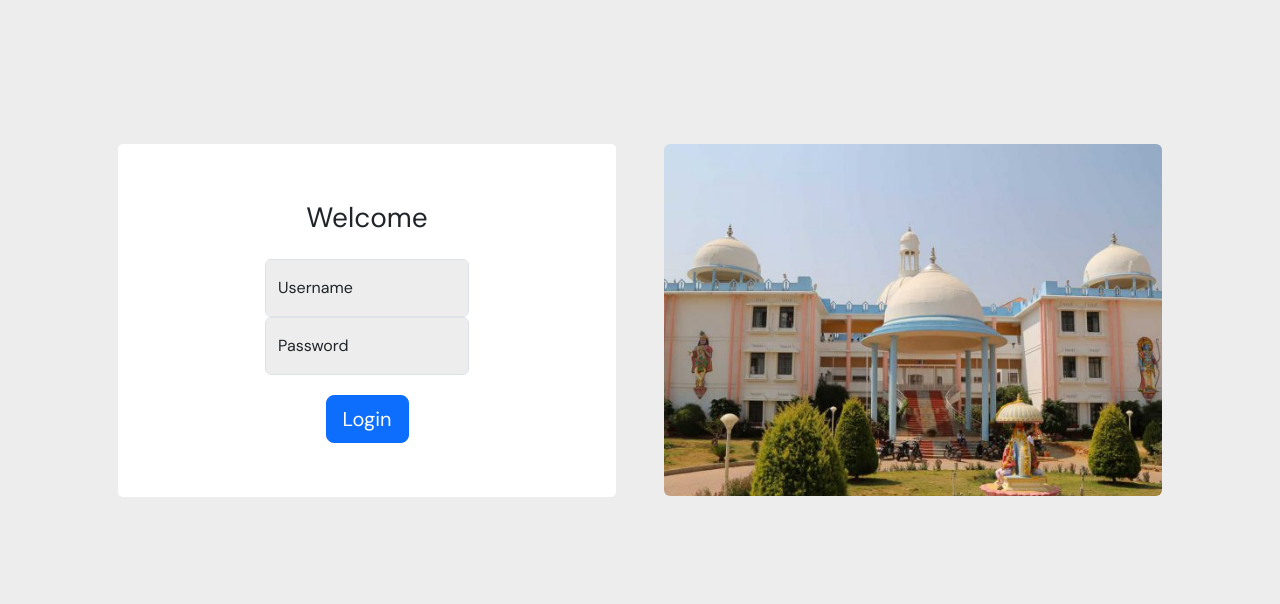
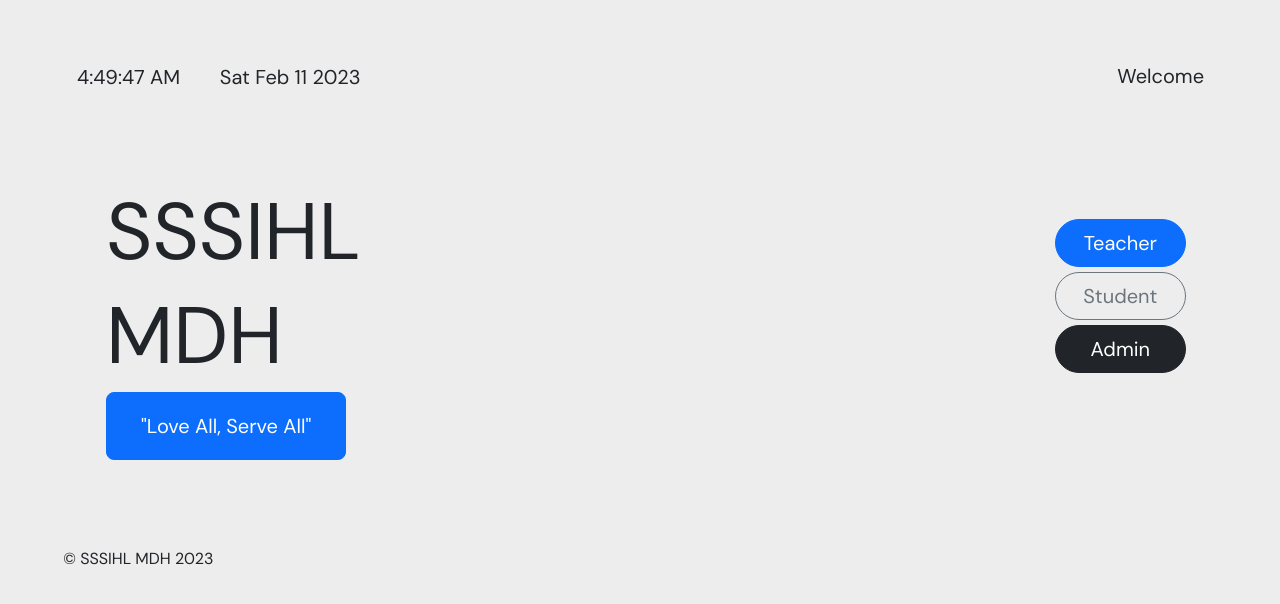
Before and after one commit to vidyasager162/SAI-Timetable_Gen, a React (Create React App) app in the folder frontend/: page / in a window 1280 px wide. Shown: the top 604 px of the page. Built offline with nearby package versions, Linux system fonts and the light colour scheme.

Commit message:
Start Router Implementation

```diff
--- a/frontend/package.json
+++ b/frontend/package.json
@@ -8,6 +8,7 @@
     "@testing-library/user-event": "^13.5.0",
     "react": "^18.2.0",
     "react-dom": "^18.2.0",
+    "react-router-dom": "^6.8.1",
     "react-scripts": "5.0.1",
     "web-vitals": "^2.1.4"
   },
--- a/frontend/src/shared/components/App.jsx
+++ b/frontend/src/shared/components/App.jsx
@@ -1,11 +1,16 @@
 import React from "react";
-//import Home from "../../Landing/pages/Home";
+import { BrowserRouter as Router, Route, Routes} from "react-router-dom";
+import Home from "../../Landing/pages/Home";
 import Login from "../../Auth/pages/Login";
 
 function App() {
     return(
-        //<Home />
-        <Login />
+        <Router>
+            <Routes>
+                <Route path="/" element={<Home />} />
+                <Route path="login" element={<Login />} />
+            </Routes>
+        </Router>
     );
 }
 
```
Also changed, not shown: 1 other file (tests, documents, lock files or other folders).
